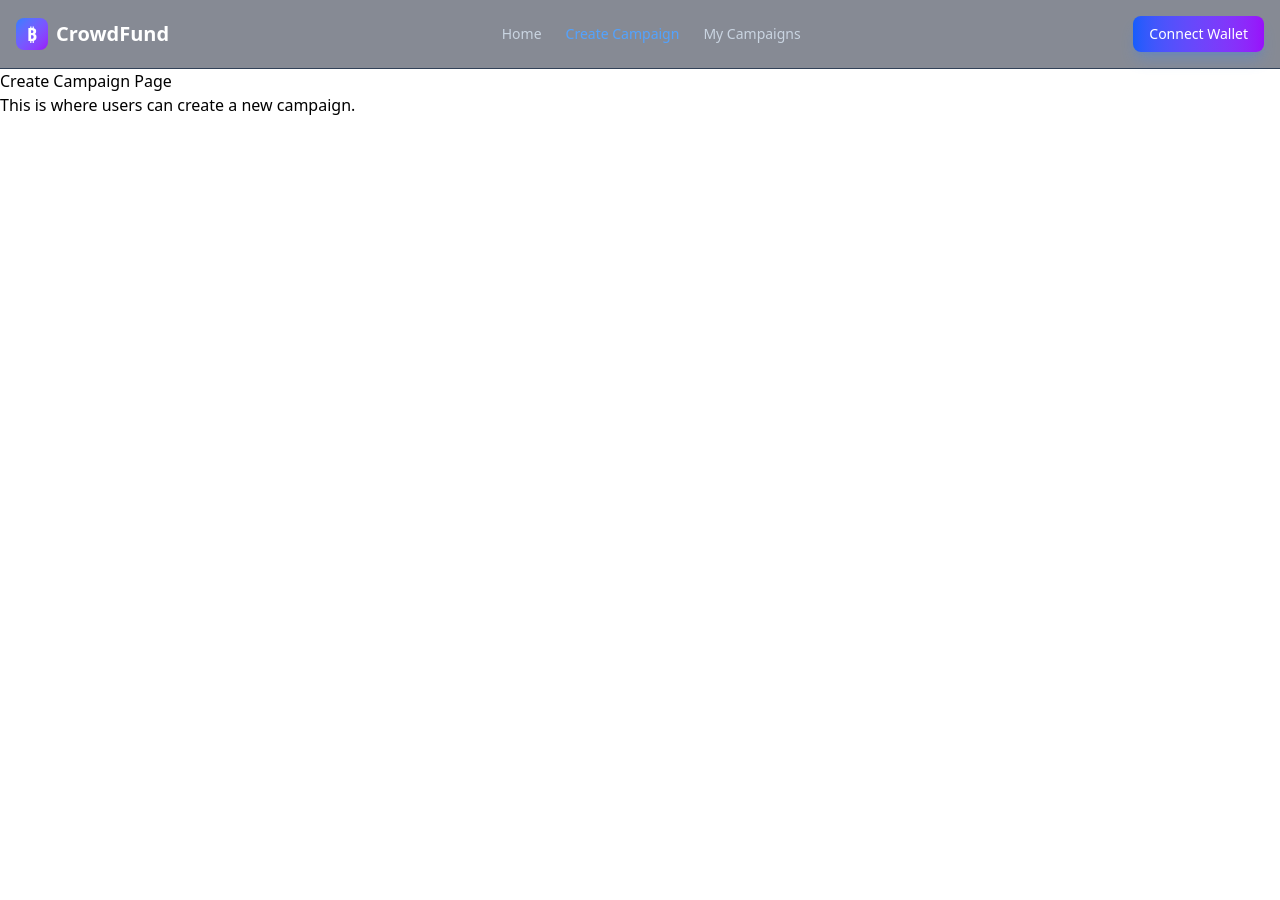
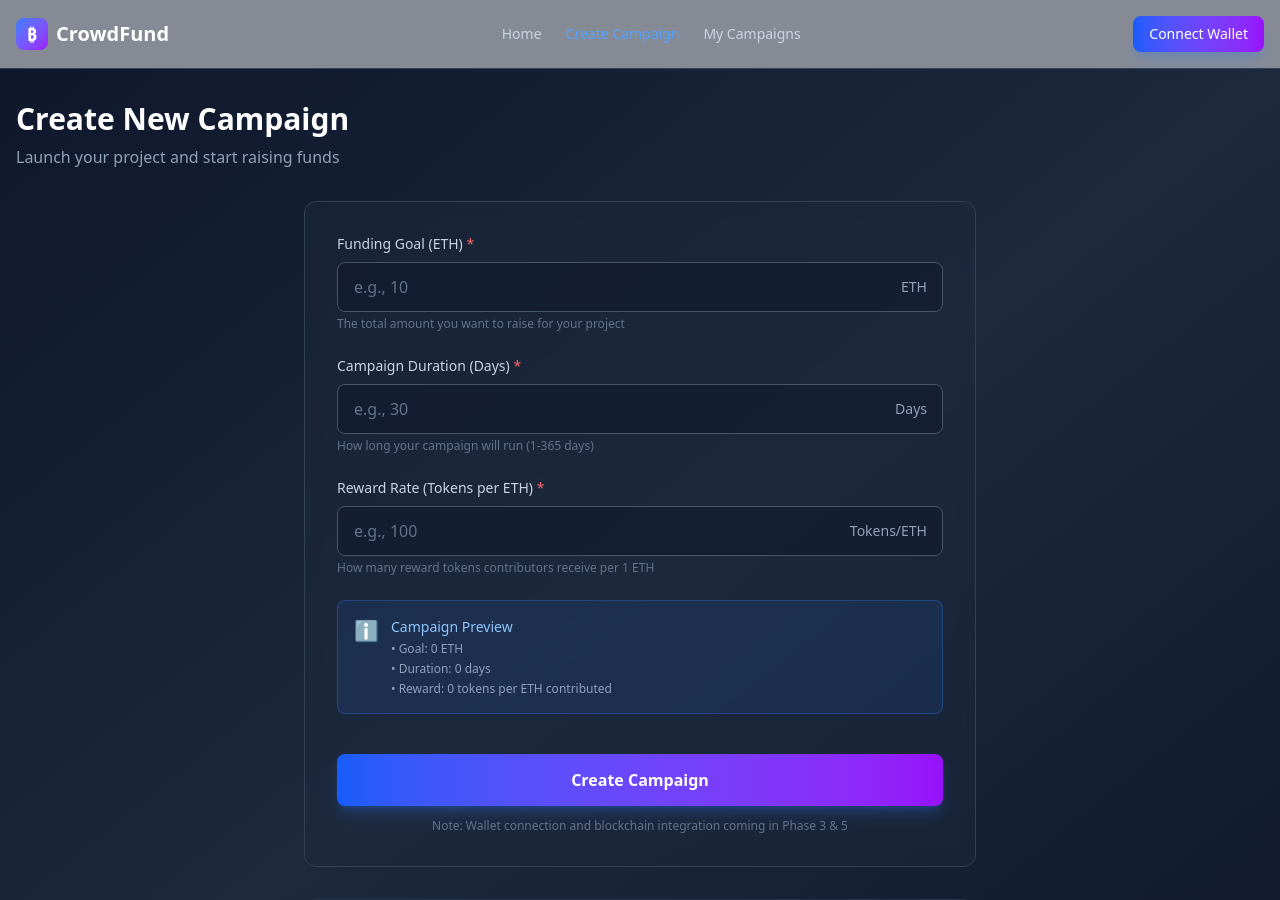
Before and after one commit to harsh522004/crowdFunding-Dapp, a React (Vite) app in the folder crowFunding-Frontend/: page /create in a window 1280 px wide. Shown: the top 900 px of the page. Before the commit the page ends 800 px from the top, so only its background shows below. Built offline with nearby package versions, Linux system fonts and the light colour scheme.

Commit message:
Step 2.4 Completed

```diff
--- a/crowFunding-Frontend/src/Pages/CreateCampaignPage.tsx
+++ b/crowFunding-Frontend/src/Pages/CreateCampaignPage.tsx
@@ -1,8 +1,240 @@
+import { useState } from 'react';
+
+// Form which allows users to create a new campaign with goal in ETH, Duration in days and Reward Rate PER ETH with Require validation
 function CreateCampaignPage() {
+  // Form state
+  const [goal, setGoal] = useState('');
+  const [duration, setDuration] = useState('');
+  const [tokensPerEth, setTokensPerEth] = useState('');
+
+  // Error state
+  const [errors, setErrors] = useState({
+    goal: '',
+    duration: '',
+    tokensPerEth: '',
+  });
+
+  // Validation function
+  const validateForm = () => {
+    const newErrors = {
+      goal: '',
+      duration: '',
+      tokensPerEth: '',
+    };
+
+    let isValid = true;
+
+    // Validate Goal
+    if (!goal) {
+      newErrors.goal = 'Goal is required';
+      isValid = false;
+    } else if (Number(goal) <= 0) {
+      newErrors.goal = 'Goal must be greater than 0';
+      isValid = false;
+    } else if (Number(goal) > 1000) {
+      newErrors.goal = 'Goal seems too high (max 1000 ETH)';
+      isValid = false;
+    }
+
+    // Validate Duration
+    if (!duration) {
+      newErrors.duration = 'Duration is required';
+      isValid = false;
+    } else if (Number(duration) <= 0) {
+      newErrors.duration = 'Duration must be greater than 0';
+      isValid = false;
+    } else if (Number(duration) > 365) {
+      newErrors.duration = 'Duration cannot exceed 365 days';
+      isValid = false;
+    }
+
+    // Validate Tokens Per ETH
+    if (!tokensPerEth) {
+      newErrors.tokensPerEth = 'Reward rate is required';
+      isValid = false;
+    } else if (Number(tokensPerEth) <= 0) {
+      newErrors.tokensPerEth = 'Reward rate must be greater than 0';
+      isValid = false;
+    }
+
+    setErrors(newErrors);
+    return isValid;
+  };
+
+  // Handle form submission
+  const handleSubmit = (e: React.FormEvent) => {
+    e.preventDefault();
+
+    if (validateForm()) {
+      // TODO: In Phase 5, we'll call the smart contract here
+      console.log('Form is valid! Creating campaign...');
+      console.log({ goal, duration, tokensPerEth });
+      alert(`Campaign Details:\nGoal: ${goal} ETH\nDuration: ${duration} days\nReward: ${tokensPerEth} tokens/ETH`);
+    }
+  };
+
   return (
-    <div>
-      <h2>Create Campaign Page</h2>
-      <p>This is where users can create a new campaign.</p>
+    <div className="min-h-screen bg-gradient-to-br from-slate-900 via-slate-800 to-slate-900">
+      <div className="container mx-auto px-4 py-8">
+        {/* Header */}
+        <div className="mb-8">
+          <h2 className="text-3xl font-bold text-white mb-2">Create New Campaign</h2>
+          <p className="text-slate-400">Launch your project and start raising funds</p>
+        </div>
+
+        {/* Form Card */}
+        <div className="max-w-2xl mx-auto">
+          <div className="bg-slate-800/50 backdrop-blur-sm border border-slate-700 rounded-xl p-8">
+            <form onSubmit={handleSubmit} className="space-y-6">
+
+              {/* Goal Field */}
+              <div>
+                <label htmlFor="goal" className="block text-sm font-medium text-slate-300 mb-2">
+                  Funding Goal (ETH) <span className="text-red-400">*</span>
+                </label>
+                <div className="relative">
+                  <input
+                    type="number"
+                    id="goal"
+                    value={goal}
+                    onChange={(e) => setGoal(e.target.value)}
+                    placeholder="e.g., 10"
+                    step="0.01"
+                    className={`w-full px-4 py-3 bg-slate-900/50 border ${
+                      errors.goal ? 'border-red-500' : 'border-slate-600'
+                    } rounded-lg text-white placeholder-slate-500 focus:outline-none focus:ring-2 focus:ring-blue-500 focus:border-transparent transition-all`}
+                  />
+                  <span className="absolute right-4 top-1/2 -translate-y-1/2 text-slate-400 text-sm font-medium">
+                    ETH
+                  </span>
+                </div>
+                {errors.goal && (
+                  <p className="mt-1 text-sm text-red-400 flex items-center gap-1">
+                    <span>⚠️</span> {errors.goal}
+                  </p>
+                )}
+                <p className="mt-1 text-xs text-slate-500">
+                  The total amount you want to raise for your project
+                </p>
+              </div>
+
+              {/* Duration Field */}
+              <div>
+                <label htmlFor="duration" className="block text-sm font-medium text-slate-300 mb-2">
+                  Campaign Duration (Days) <span className="text-red-400">*</span>
+                </label>
+                <div className="relative">
+                  <input
+                    type="number"
+                    id="duration"
+                    value={duration}
+                    onChange={(e) => setDuration(e.target.value)}
+                    placeholder="e.g., 30"
+                    step="1"
+                    className={`w-full px-4 py-3 bg-slate-900/50 border ${
+                      errors.duration ? 'border-red-500' : 'border-slate-600'
+                    } rounded-lg text-white placeholder-slate-500 focus:outline-none focus:ring-2 focus:ring-blue-500 focus:border-transparent transition-all`}
+                  />
+                  <span className="absolute right-4 top-1/2 -translate-y-1/2 text-slate-400 text-sm font-medium">
+                    Days
+                  </span>
+                </div>
+                {errors.duration && (
+                  <p className="mt-1 text-sm text-red-400 flex items-center gap-1">
+                    <span>⚠️</span> {errors.duration}
+                  </p>
+                )}
+                <p className="mt-1 text-xs text-slate-500">
+                  How long your campaign will run (1-365 days)
+                </p>
+              </div>
+
+              {/* Tokens Per ETH Field */}
+              <div>
+                <label htmlFor="tokensPerEth" className="block text-sm font-medium text-slate-300 mb-2">
+                  Reward Rate (Tokens per ETH) <span className="text-red-400">*</span>
+                </label>
+                <div className="relative">
+                  <input
+                    type="number"
+                    id="tokensPerEth"
+                    value={tokensPerEth}
+                    onChange={(e) => setTokensPerEth(e.target.value)}
+                    placeholder="e.g., 100"
+                    step="1"
+                    className={`w-full px-4 py-3 bg-slate-900/50 border ${
+                      errors.tokensPerEth ? 'border-red-500' : 'border-slate-600'
+                    } rounded-lg text-white placeholder-slate-500 focus:outline-none focus:ring-2 focus:ring-blue-500 focus:border-transparent transition-all`}
+                  />
+                  <span className="absolute right-4 top-1/2 -translate-y-1/2 text-slate-400 text-sm font-medium">
+                    Tokens/ETH
+                  </span>
+                </div>
+                {errors.tokensPerEth && (
+                  <p className="mt-1 text-sm text-red-400 flex items-center gap-1">
+                    <span>⚠️</span> {errors.tokensPerEth}
+                  </p>
+                )}
+                <p className="mt-1 text-xs text-slate-500">
+                  How many reward tokens contributors receive per 1 ETH
+                </p>
+              </div>
+
+              {/* Info Box */}
+              <div className="bg-blue-500/10 border border-blue-500/30 rounded-lg p-4">
+                <div className="flex items-start gap-3">
+                  <span className="text-blue-400 text-xl">ℹ️</span>
+                  <div>
+                    <p className="text-sm text-blue-300 font-medium mb-1">Campaign Preview</p>
+                    <ul className="text-xs text-slate-400 space-y-1">
+                      <li>• Goal: {goal || '0'} ETH</li>
+                      <li>• Duration: {duration || '0'} days</li>
+                      <li>• Reward: {tokensPerEth || '0'} tokens per ETH contributed</li>
+                      {goal && tokensPerEth && (
+                        <li className="text-purple-400 mt-2">
+                          • Total tokens needed: {Number(goal) * Number(tokensPerEth)} tokens
+                        </li>
+                      )}
+                    </ul>
+                  </div>
+                </div>
+              </div>
+
+              {/* Submit Button */}
+              <div className="pt-4">
+                <button
+                  type="submit"
+                  className="w-full px-6 py-3.5 bg-gradient-to-r from-blue-600 to-purple-600 hover:from-blue-500 hover:to-purple-500 text-white font-semibold rounded-lg transition-all duration-200 shadow-lg shadow-blue-500/25 hover:shadow-blue-500/40 hover:scale-[1.02] active:scale-[0.98]"
+                >
+                  Create Campaign
+                </button>
+                <p className="mt-3 text-xs text-center text-slate-500">
+                  Note: Wallet connection and blockchain integration coming in Phase 3 & 5
+                </p>
+              </div>
+            </form>
+          </div>
+
+          {/* Tips Section */}
+          <div className="mt-8 bg-slate-800/30 border border-slate-700/50 rounded-xl p-6">
+            <h3 className="text-lg font-semibold text-white mb-3">💡 Tips for Success</h3>
+            <ul className="space-y-2 text-sm text-slate-400">
+              <li className="flex items-start gap-2">
+                <span className="text-green-400 mt-0.5">✓</span>
+                <span>Set a realistic funding goal based on your project needs</span>
+              </li>
+              <li className="flex items-start gap-2">
+                <span className="text-green-400 mt-0.5">✓</span>
+                <span>Choose a duration that gives enough time but maintains urgency</span>
+              </li>
+              <li className="flex items-start gap-2">
+                <span className="text-green-400 mt-0.5">✓</span>
+                <span>Reward rate should be attractive but sustainable for your project</span>
+              </li>
+            </ul>
+          </div>
+        </div>
+      </div>
     </div>
   );
 }
```
